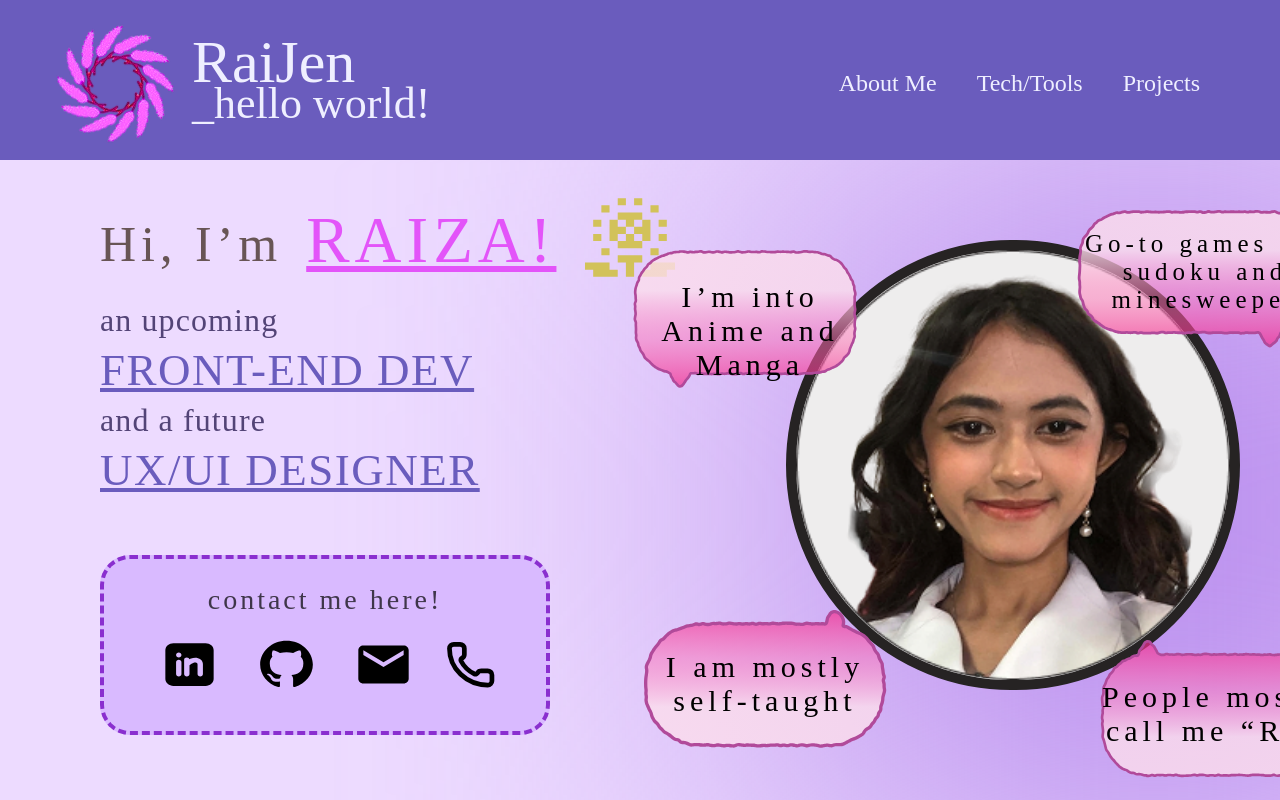
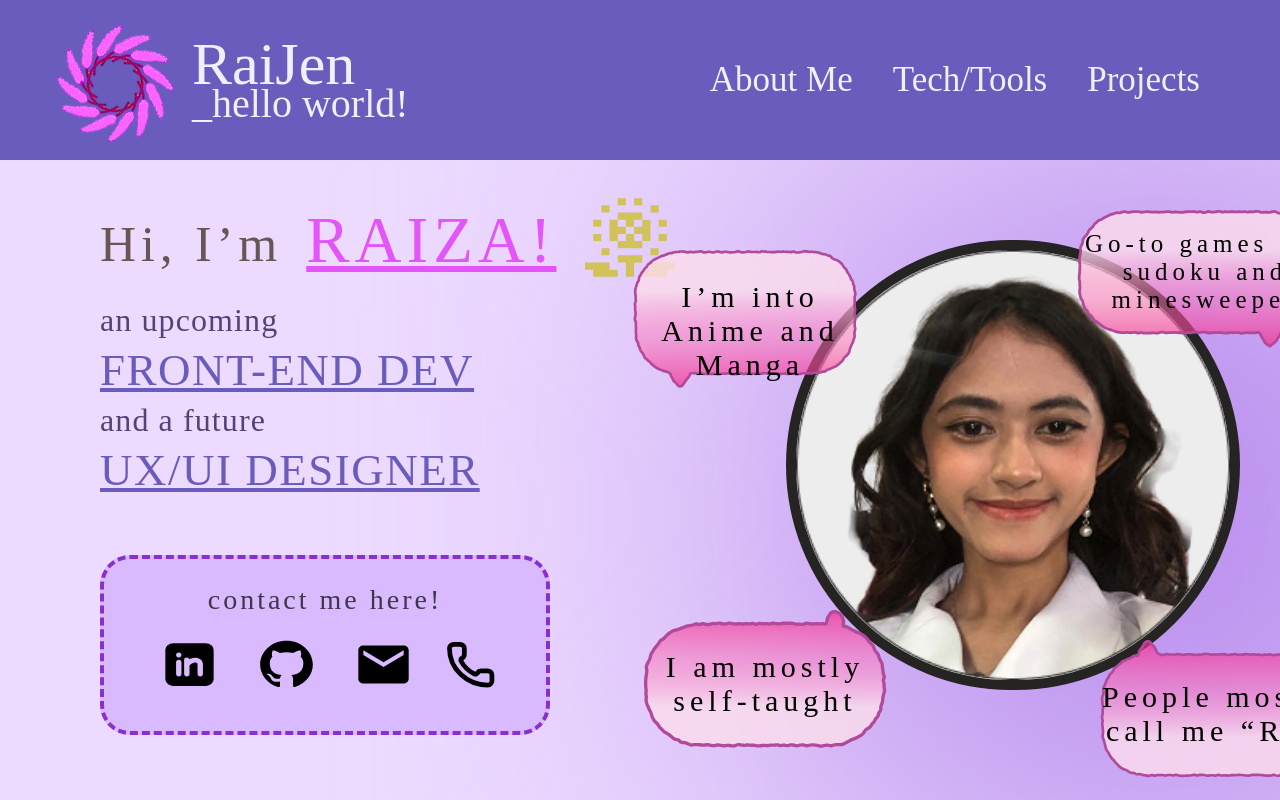
Before and after one commit to konrice-blip/portfolio, a plain HTML site: page index.html in a window 1280 px wide. Shown: the top 800 px of the page. Drawn offline with Linux system fonts and the light colour scheme; a web font is replaced by a local one.

Commit message:
nvabar fontsize increase 2.0

```diff
--- a/style.css
+++ b/style.css
@@ -77,7 +77,7 @@ body {
     color: #EFEFFF;
     font-family: "Jersey 10";
     font-weight: 400;
-    font-size: 44px; /* Scaled down from 40px */
+    font-size: 40px; /* Scaled down from 40px */
     margin: 0;
     line-height: 0.8;
 }
@@ -92,14 +92,13 @@ nav ul {
     list-style: none;
     margin: 0;
     padding: 0;
-    font-size: 35px;
 }
 
 nav ul li a,
 nav ul li a:visited,
 nav ul li a:active {
     color: #EFEFFF;
-    font-size: 24px; /* Scaled down from 40px */
+    font-size: 35px; /* Scaled down from 40px */
     font-family: "Jersey 10";
     font-weight: 400;
     text-decoration: none;
```
